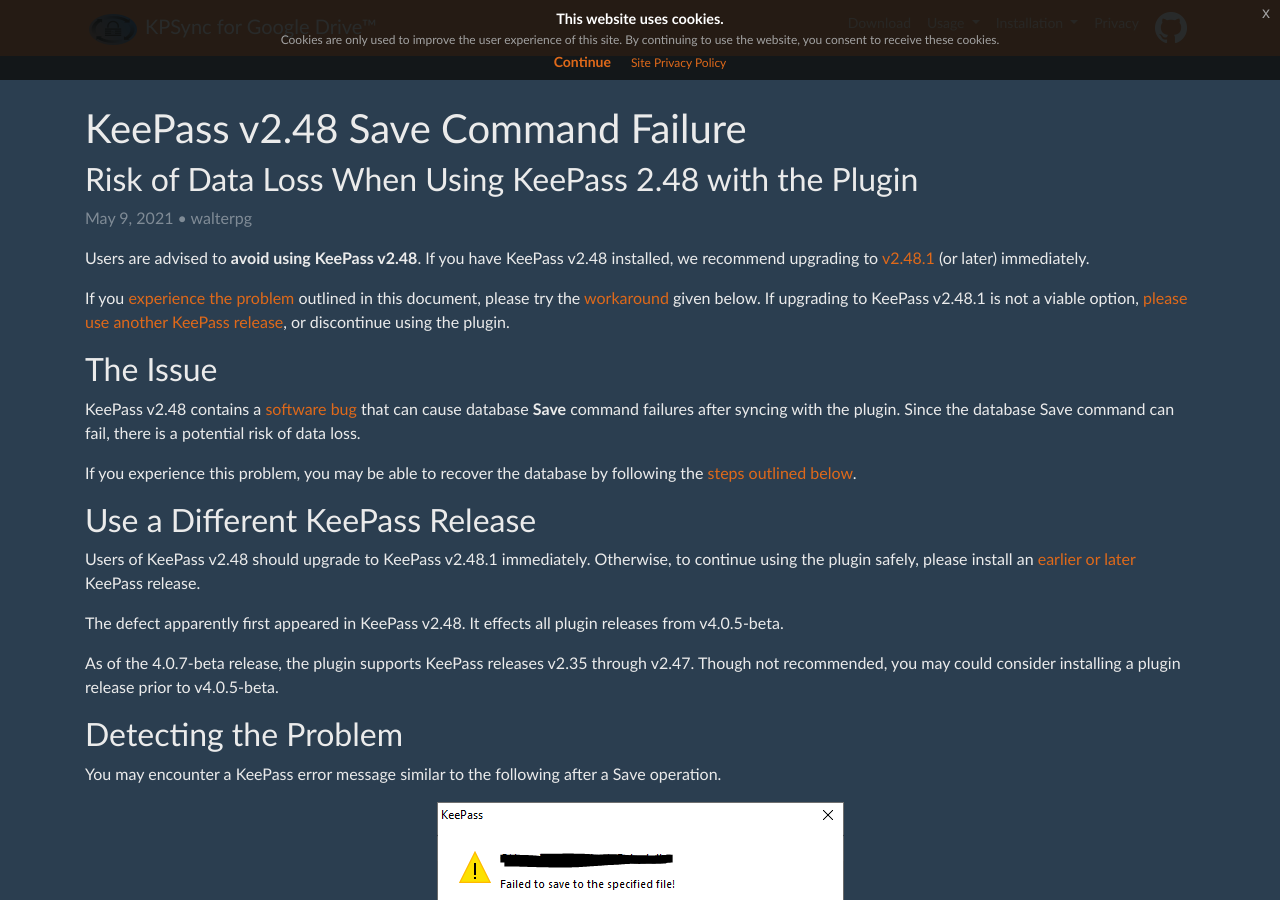
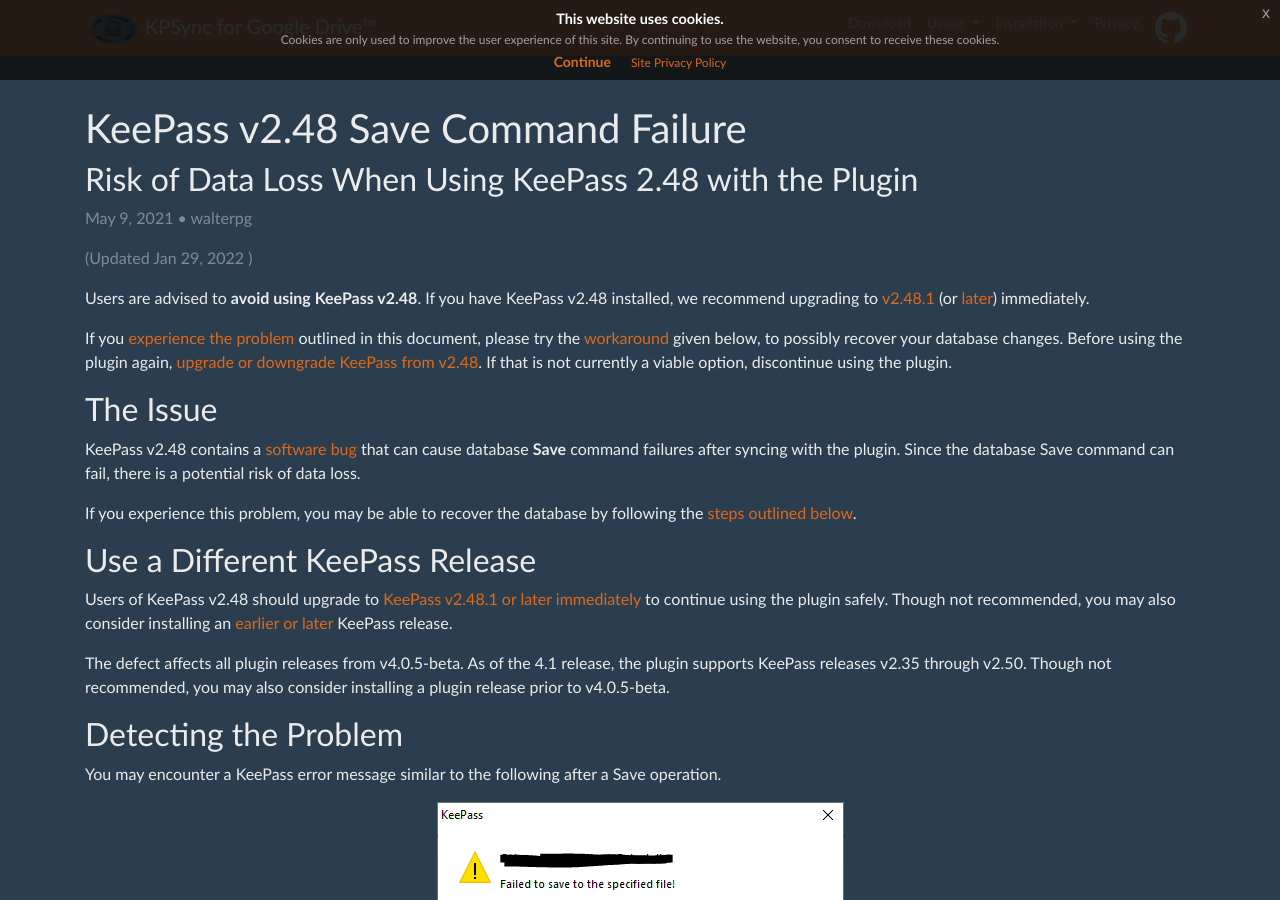
Before and after one commit to walterpg/google-drive-sync, a Jekyll site: the page built from docs/notices/kp2-48-save.md, in a window 1280 px wide and 900 px high. Built offline with Jekyll 4.4.1, drawn with Linux system fonts in a browser that asks for light colours; some of the changed text lies outside the part shown.

Commit message:
Update user warning banners and notes
Tone it down a bit, add header for post updates.

```diff
--- a/docs/_layouts/post.html
+++ b/docs/_layouts/post.html
@@ -15,7 +15,15 @@ layout: default
         • {{ page.author }}
       {%- endif -%}
     </p>
-  </header>
+    {%- if page.update -%}
+    <p class="text-muted">(Updated
+      <time datetime="{{ page.update | date_to_xmlschema }}">
+        {%- assign date_format = "%b %-d, %Y" -%}
+        {{ page.update | date: date_format }}
+      </time>)
+    </p>
+    {%- endif -%}
+    </header>
 
   <section>
     {{ content }}
--- a/docs/notices/kp2-48-save.md
+++ b/docs/notices/kp2-48-save.md
@@ -4,11 +4,12 @@ title: KeePass v2.48 Save Command Failure
 subtitle: Risk of Data Loss When Using KeePass 2.48 with the Plugin
 author: walterpg
 date: May 9, 2021
+update: Jan 29, 2022
 ---
 
-Users are advised to **avoid using KeePass v2.48**.  If you have KeePass v2.48 installed, we recommend upgrading to [v2.48.1](https://keepass.info/news/n210507_2.48.html) (or later) immediately.
+Users are advised to **avoid using KeePass v2.48**.  If you have KeePass v2.48 installed, we recommend upgrading to [v2.48.1](https://keepass.info/news/n210507_2.48.html) (or [later](https://keepass.info/download.html)) immediately.
 
-If you [experience the problem](#detecting-the-problem) outlined in this document, please try the [workaround](#possible-workaround) given below.  If upgrading to KeePass v2.48.1 is not a viable option, [please use another KeePass release](#use-a-different-keepass-release), or discontinue using the plugin.
+If you [experience the problem](#detecting-the-problem) outlined in this document, please try the [workaround](#possible-workaround) given below, to possibly recover your database changes.  Before using the plugin again, [upgrade or downgrade KeePass from v2.48](#use-a-different-keepass-release).  If that is not currently a viable option, discontinue using the plugin.
 
 ## The Issue
 
@@ -18,11 +19,9 @@ If you experience this problem, you may be able to recover the database by follo
 
 ## Use a Different KeePass Release
 
-Users of KeePass v2.48 should upgrade to KeePass v2.48.1 immediately.  Otherwise, to continue using the plugin safely, please install an [earlier or later](https://sourceforge.net/projects/keepass/files/KeePass%202.x/) KeePass release.
+Users of KeePass v2.48 should upgrade to [KeePass v2.48.1 or later immediately](https://keepass.info/download.html) to continue using the plugin safely.  Though not recommended, you may also consider installing an [earlier or later](https://sourceforge.net/projects/keepass/files/KeePass%202.x/) KeePass release.
 
-The defect apparently first appeared in KeePass v2.48.  It effects all plugin releases from v4.0.5-beta.
-
-As of the 4.0.7-beta release, the plugin supports KeePass releases v2.35 through v2.47.  Though not recommended, you may could consider installing a plugin release prior to v4.0.5-beta.
+The defect affects all plugin releases from v4.0.5-beta.  As of the 4.1 release, the plugin supports KeePass releases v2.35 through v2.50.  Though not recommended, you may also consider installing a plugin release prior to v4.0.5-beta.
 
 
 ## Detecting the Problem
```
Also changed, not shown: other parts of docs/notices/kp2-48-save.md (+3 -0 lines), docs/index.md (+3 -4 lines), docs/notices/sharedsec.md (+2 -1 lines).
